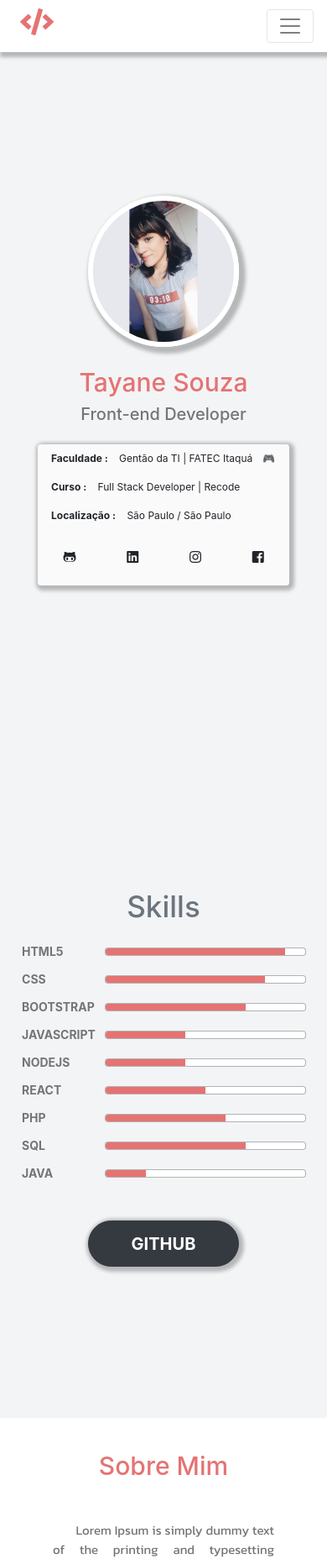
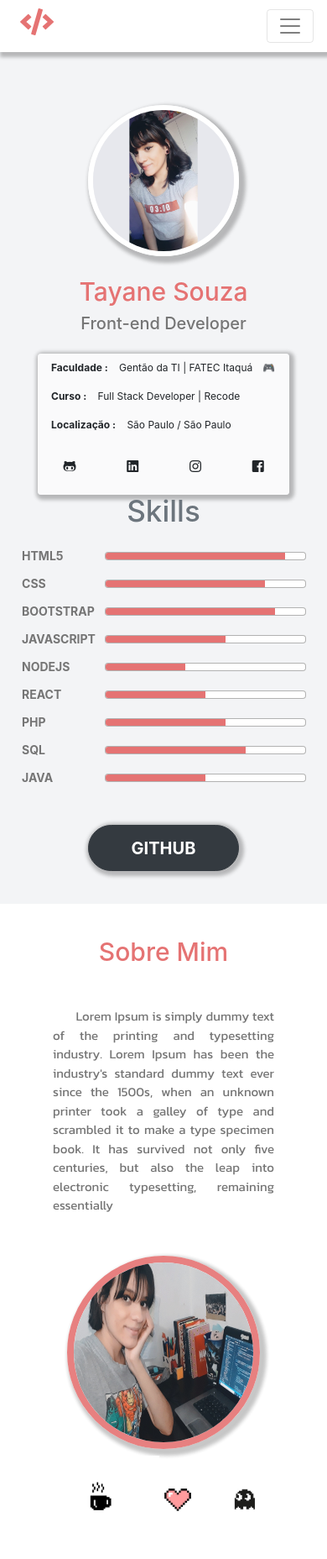
Before and after one commit to thaysouza/thaysouza.github.io, a PHP site: page / in a window 390 px wide. Shown: the top 1856 px of the page at 84% size. Run offline with PHP 8.4, Linux system fonts and the light colour scheme; some libraries are stand-ins or nearby versions.

Commit message:
modificando o layout contato

```diff
--- a/index.html
+++ b/index.html
@@ -93,7 +93,7 @@
 
 
 
-    <div style="height: 100vh;" class=" col-12  col-md-6  d-flex  align-items-center justify-content-center">
+    <div class="area-home-col col-12  col-md-6  d-flex  align-items-center justify-content-center">
 
 
       <div class="text-center" style="margin-top: 10%;">
@@ -138,8 +138,7 @@
 
 
 
-
-    <div style="height: 100vh;" class=" col-sm-12 col-md-6 skills d-flex  align-items-center justify-content-center">
+    <div  class="area-home-col col-sm-12 col-md-6 skills d-flex  align-items-center justify-content-center">
       <div class=" text-center ">
 
         <h1 class="titulo-col2 text-secondary">Skills</h1>
@@ -240,7 +239,7 @@
     <div class="area-sobre-img col-md-6  d-flex  align-items-center justify-content-center">
 
       <div class="text-center ">
-        <img class="img-fluid rounded-circle img-sobremim" src="img/tayane2.jpg" width="300px" alt="">
+        <img style="margin-top: 10%;" class="img-fluid rounded-circle img-sobremim" src="img/tayane2.jpg" width="300px" alt="">
 
 
         <div class="row  d-flex  align-items-center justify-content-center mx-3 mt-2">
@@ -466,13 +465,13 @@
   <div style="height:80vh;" id="contato"
     class="row-contato row m-0 p-0 d-flex  align-items-center justify-content-center">
     <div style="height:80vh; width: 100vw;" class="area-contato-sombra text-center">
-      <h1 class=" educacao-nome my-5" style="	color:white;">Entre em contato</h1>
+      <h1 class=" educacao-nome my-5" style="	color:#e57373;">Entre em contato</h1>
       <div class=" container">
         <div class="row ">
           <div class="col-sm-2">
 
           </div>
-          <div class="area-contato text-center border col-sm p-4 mb-5">
+          <div class="area-contato text-center border col-sm p-4 mx-4 mb-5">
             <form>
               <div class=" text-left form-group">
                 <label for="email-usuario">E-mail</label>
--- a/styles/contato.css
+++ b/styles/contato.css
@@ -1,15 +1,4 @@
-.row-contato {
-    background-image: url('./../img/fundo.gif');
-    background-position:center;
-    background-repeat: no-repeat;
-    background-size: cover;
-	background-attachment:fixed;
 
-}
-
-.area-contato-sombra{
-	background-color: #4443438f;
-}
 .form-control:focus {
 	border-color: #cccccc;
 	outline: 0;
@@ -21,9 +10,9 @@
 	border-radius: 20px;
 	box-shadow: 2px 2px 4px 4px rgba(0, 0, 0, 0.2);
 	font-weight: bold;
-	color:white;
+	color:#757575;
 	font-size: 20px;
-	background-color: rgba(105, 103, 103, 0.26);
+	background-color: white;
 
 
 }
--- a/styles/home.css
+++ b/styles/home.css
@@ -1,3 +1,8 @@
+
+.area-home-col{
+	height: 100vh;
+}
+
 .foto{
 	/*margin-top: 120px;*/
 	border-radius: 100%;
@@ -49,6 +54,7 @@
 
 
 /*/////////////////////// HOME COL 2 ////////////////////////////////*/
+
 .titulo-col2{
 	margin-top: 10%;
 	font-size: 40px;
@@ -121,13 +127,13 @@ table{
 }
 
 .boots{
-	width: 70%;
+	width: 85%;
 	animation: boots 4s;
 }
 
 
 .javas{
-	width: 40%;
+	width: 60%;
 	animation: javas 4s;
 }
 
@@ -152,7 +158,7 @@ table{
 }
 
 .java{
-	width: 20%;
+	width: 50%;
 	animation: java 4s;
 }
 
@@ -183,7 +189,7 @@ table{
 	}
 
 	100%{
-		width: 70%;
+		width: 85%;
 	}
 }
 
@@ -193,7 +199,7 @@ table{
 	}
 
 	100%{
-		width: 40%;
+		width: 60%;
 	}
 }
 
@@ -243,7 +249,7 @@ table{
 	}
 
 	100%{
-		width: 20%;
+		width: 50%;
 	}
 }
 
@@ -261,6 +267,13 @@ table{
 
 
 @media (max-width: 575.98px){
+	.area-home-col{
+		height: auto;
+	    margin-top: 10%;
+		margin-bottom: 10%;
+		  }
+
+
 	.table-style{
 	width: 300px;
 	font-size: 12px;
@@ -288,7 +301,7 @@ table{
 
 
 	.titulo-col2{
-		/*margin-top: -90px;*/
+		margin-top: -80px;
 		font-size: 35px;
 	}
 
@@ -321,6 +334,13 @@ table{
 
 
 @media (min-width: 576px) and (max-width: 992px){
+	.area-home-col{
+		height: auto;
+		margin-top: 10%;
+		margin-bottom: 10%;
+
+		  }
+
 
 	.foto{
 		width: 200px;
--- a/styles/sobre.css
+++ b/styles/sobre.css
@@ -12,7 +12,7 @@
 
 .img-sobremim{
 	border: 8px solid #e57373;
-	opacity: 0.9  ;
+	opacity: 0.9;
 	box-shadow: 4px 4px 4px 4px rgba(2, 2, 2, 0.25);
 }
 
```
